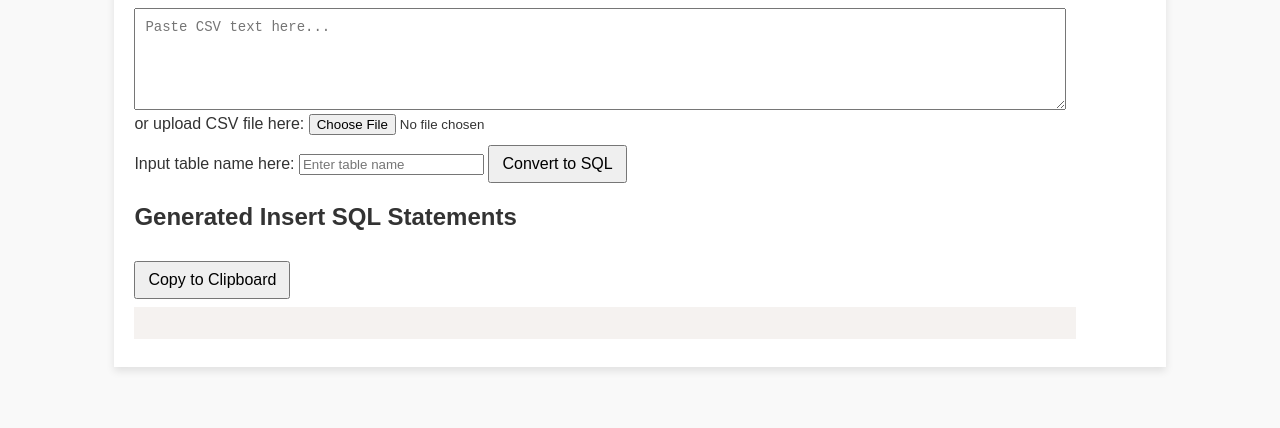
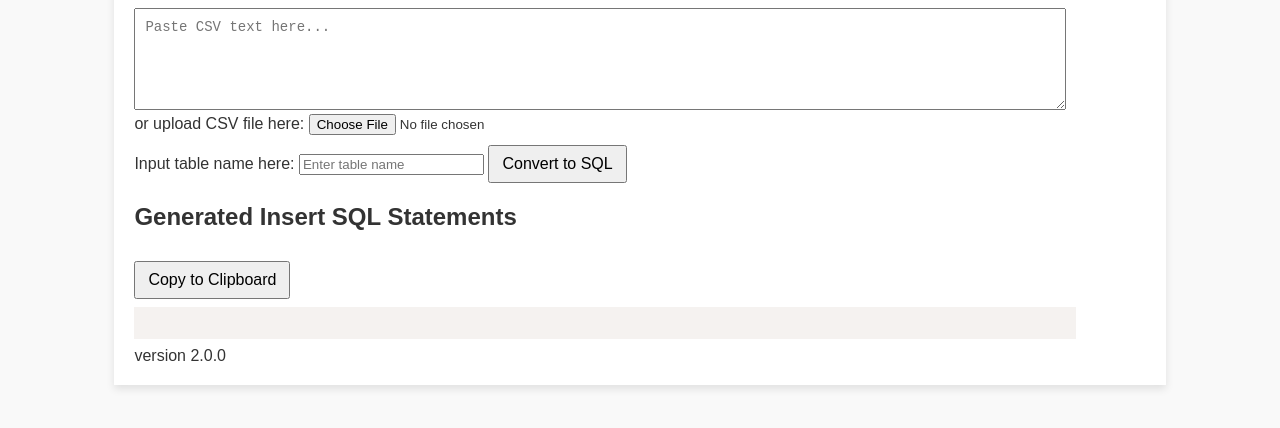
Before and after one commit to dzulfikar08/csv-to-mssql, a plain HTML site: page index.html in a window 1280 px wide. Shown: the part 128-556 px from the top of the page. Drawn offline with Linux system fonts and the light colour scheme.

Commit message:
feat: version control

```diff
--- a/index.html
+++ b/index.html
@@ -30,6 +30,8 @@
     <h2>Generated Insert SQL Statements</h2>
     <button onclick="copyToClipboard()">Copy to Clipboard</button>
     <pre><code id="sqlOutput" class="language-sql"></code></pre>
+    <footer>version 2.0.0</footer>
+
   </div>
 
   <script src="prism.js"></script>
```
